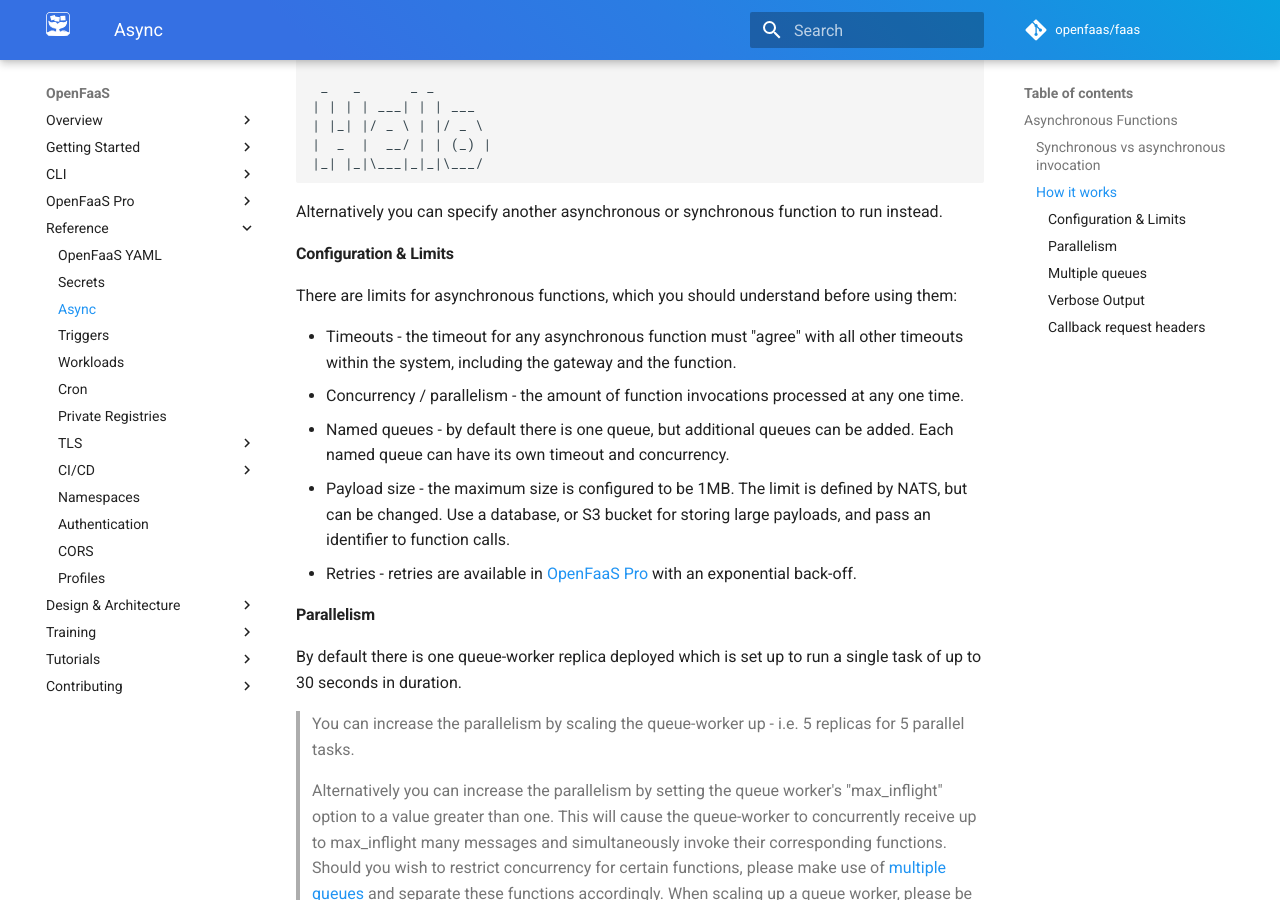
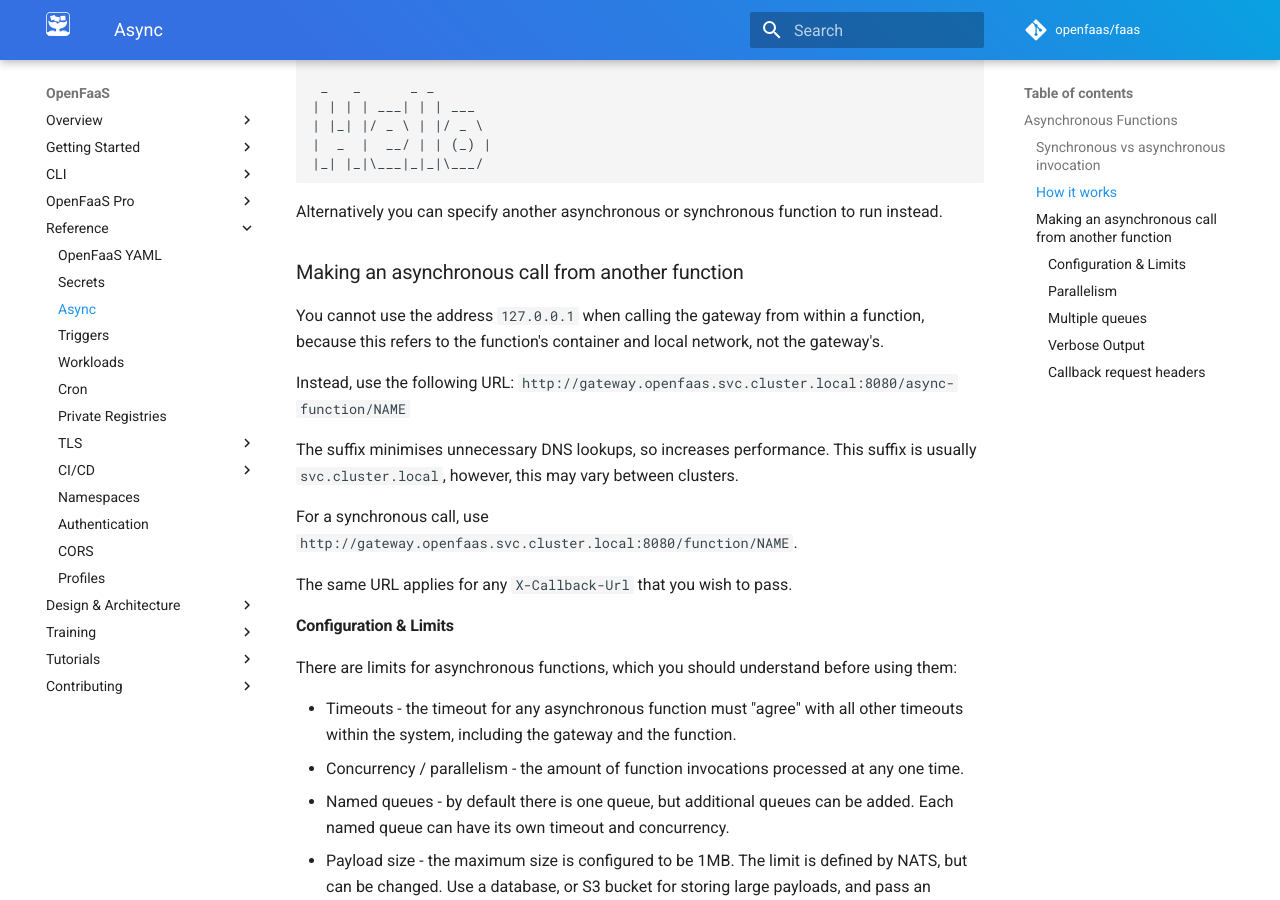
Before and after one commit to openfaas/docs, an MkDocs documentation site: the page built from docs/reference/async.md, in a window 1280 px wide and 900 px high, scrolled down 2372 px. Built offline with MkDocs 1.6.1 and Material for MkDocs 9.7.7, drawn with Linux system fonts in a browser that asks for light colours; comment, search, counter and statistics services are not loaded.

Commit message:
Add note on gateway URL
Signed-off-by: Alex Ellis (OpenFaaS Ltd) <alexellis2@gmail.com>

````diff
--- a/docs/deployment/troubleshooting.md
+++ b/docs/deployment/troubleshooting.md
@@ -146,7 +146,7 @@ If you need to set environment variable, or to simulate secrets being mounted, y
 
 ### I forgot my credentials for the gateway
 
-Download [arkade](https://get-arkade.dev).
+Download [arkade](https://arkade.dev).
 
 Now run the following command which will give you the commands you require to retrieve your password.
 
@@ -155,6 +155,10 @@ arkade info openfaas
 ```
 
 Alternatively, consider using the [Single-Sign On module from OpenFaaS Pro](https://docs.openfaas.com/reference/authentication/#oidc-and-oauth2-for-the-openfaas-api).
+
+### How do I call one function from another?
+
+See the notes on the asynchronous invocations page under: [Making an asynchronous call from another function](/reference/async)
 
 ### Can I manage functions via kubectl?
 
--- a/docs/reference/async.md
+++ b/docs/reference/async.md
@@ -70,6 +70,18 @@ X-Start-Time: 1543915495384346700
 ```
 
 Alternatively you can specify another asynchronous or synchronous function to run instead.
+
+### Making an asynchronous call from another function
+
+You cannot use the address `127.0.0.1` when calling the gateway from within a function, because this refers to the function's container and local network, not the gateway's.
+
+Instead, use the following URL: `http://gateway.openfaas.svc.cluster.local:8080/async-function/NAME`
+
+The suffix minimises unnecessary DNS lookups, so increases performance. This suffix is usually `svc.cluster.local`, however, this may vary between clusters.
+
+For a synchronous call, use `http://gateway.openfaas.svc.cluster.local:8080/function/NAME`.
+
+The same URL applies for any `X-Callback-Url` that you wish to pass.
 
 #### Configuration & Limits
 
````
Also changed, not shown: docs/architecture/production.md (+12 -0 lines).
